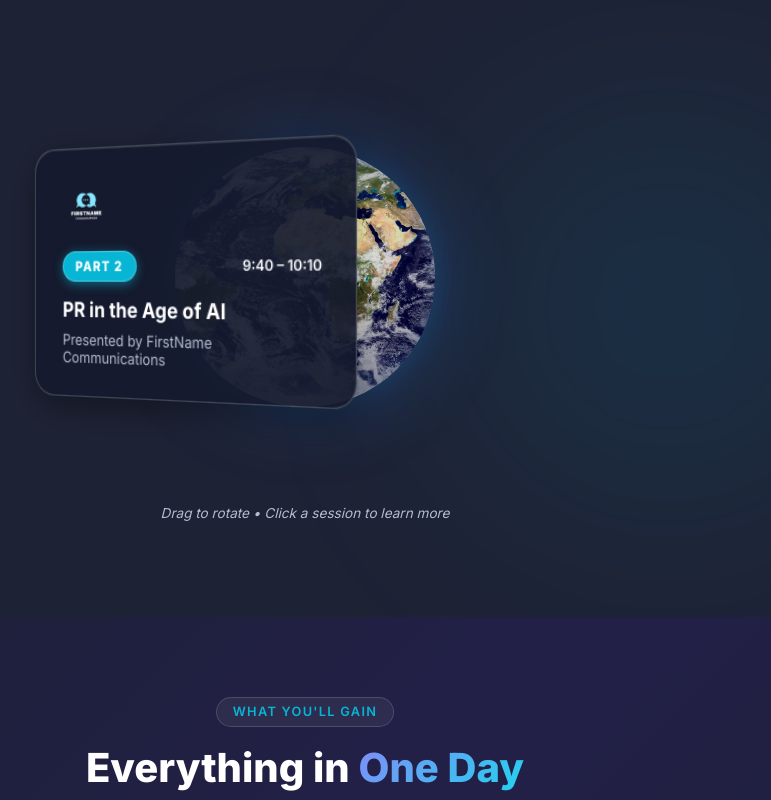
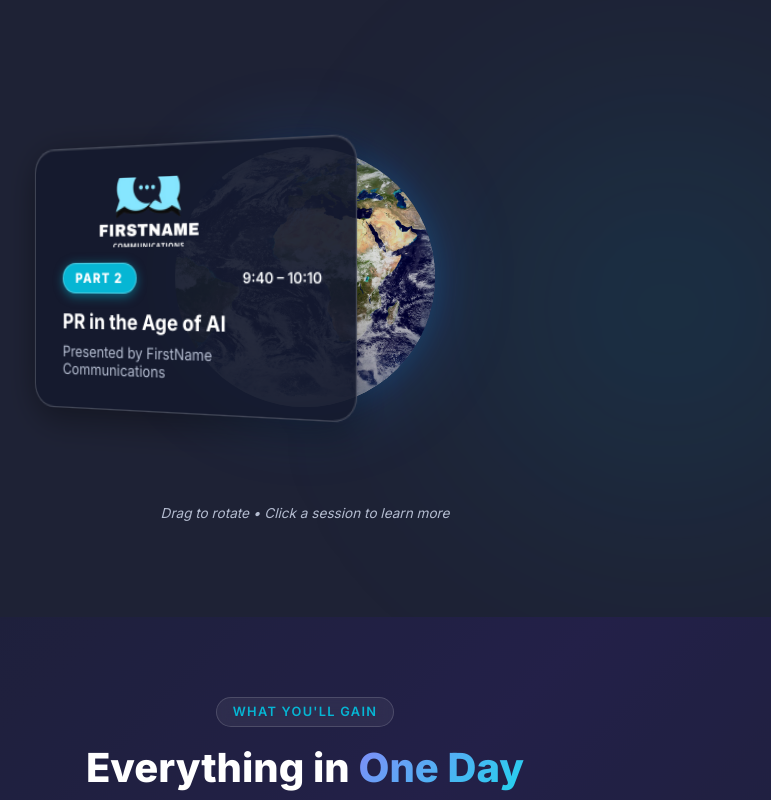
Before and after one commit to kevin21quirk/aibridgelivelabs, a Next.js app: page / in a window 1280 px wide. Shown: the part 1580-2380 px from the top of the page, without its empty margins (335-1106 px from the left). Built offline with nearby package versions, Linux system fonts and the light colour scheme; no server answers; the database is empty.

Commit message:
Tuck side cards behind earth; render padded FNC logo zoomed/cropped so it's large and clear

```diff
--- a/src/components/HomeFeatures.tsx
+++ b/src/components/HomeFeatures.tsx
@@ -30,6 +30,7 @@ const sessions = [
     href: '/sessions/ai-revolution',
     logo: '/aibridgelogo.png',
     logoInvert: true,
+    logoPadded: false,
     color: '#6366f1',
   },
   {
@@ -40,6 +41,7 @@ const sessions = [
     href: '/sessions/pr-and-ai',
     logo: '/fnc.png',
     logoInvert: false,
+    logoPadded: true,
     color: '#06b6d4',
   },
   {
@@ -50,6 +52,7 @@ const sessions = [
     href: '/sessions/live-build',
     logo: '/aibridgelogo.png',
     logoInvert: true,
+    logoPadded: false,
     color: '#a78bfa',
   },
 ];
@@ -221,8 +224,10 @@ export default function HomeFeatures() {
           {/* Orbiting cards — each a sibling of the earth so they layer behind/in front of it */}
           {sessions.map((session, i) => {
             const angle = rotation - angleStep * i;
-            const depth = Math.cos((angle * Math.PI) / 180); // >0 front, <0 behind earth
-            const inFront = depth >= 0;
+            const depth = Math.cos((angle * Math.PI) / 180); // 1 = dead front, -1 = dead back
+            // Only the near-front card sits on top of the globe; as a card swings
+            // toward the sides it tucks BEHIND the earth before rotating out of view.
+            const inFront = depth > 0.45;
             return (
               <div
                 key={session.part}
@@ -262,9 +267,25 @@ export default function HomeFeatures() {
                   }}
                 >
                   {/* Logo on its own row for clarity */}
-                  <div style={{ display: 'flex', alignItems: 'center', minHeight: '48px', marginBottom: '0.85rem' }}>
-                    <Image src={session.logo} alt={session.presenter} width={200} height={64} style={{ height: '48px', width: 'auto', maxWidth: '200px', objectFit: 'contain', filter: session.logoInvert ? 'invert(1) brightness(2)' : 'none' }} />
-                  </div>
+                  {session.logoPadded ? (
+                    <div
+                      role="img"
+                      aria-label={session.presenter}
+                      style={{
+                        width: '170px',
+                        height: '58px',
+                        marginBottom: '0.85rem',
+                        backgroundImage: `url("${session.logo}")`,
+                        backgroundRepeat: 'no-repeat',
+                        backgroundPosition: 'center',
+                        backgroundSize: 'auto 150px',
+                      }}
+                    />
+                  ) : (
+                    <div style={{ display: 'flex', alignItems: 'center', minHeight: '58px', marginBottom: '0.85rem' }}>
+                      <Image src={session.logo} alt={session.presenter} width={200} height={64} style={{ height: '50px', width: 'auto', maxWidth: '200px', objectFit: 'contain', filter: session.logoInvert ? 'invert(1) brightness(2)' : 'none' }} />
+                    </div>
+                  )}
                   <div style={{ display: 'flex', alignItems: 'center', gap: '0.75rem', marginBottom: '0.85rem' }}>
                     <span style={{ fontSize: '0.72rem', fontWeight: 800, textTransform: 'uppercase', letterSpacing: '0.1em', color: '#fff', background: session.color, padding: '0.3rem 0.75rem', borderRadius: '9999px', boxShadow: `0 2px 10px ${session.color}80`, border: '1px solid rgba(255,255,255,0.25)' }}>Part {session.part}</span>
                     <span style={{ fontSize: '0.75rem', fontWeight: 600, color: 'var(--text)', marginLeft: 'auto' }}>{session.time}</span>
```
